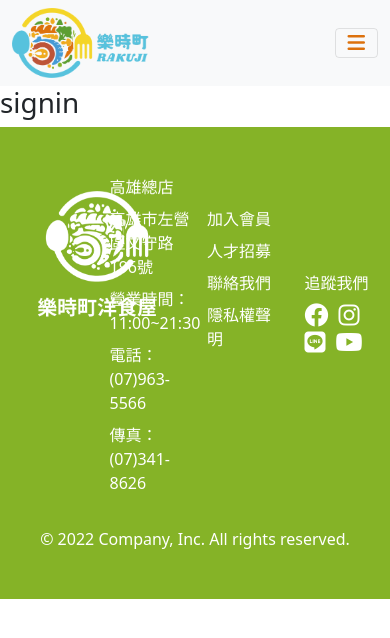
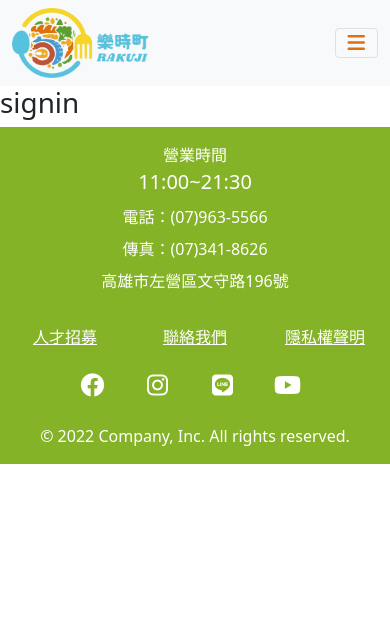
Before and after one commit to rakuji/rakuji, a React (Create React App) app: page /Signin in a window 390 px wide. Shown: the top 638 px of the page. Built offline with nearby package versions, Linux system fonts and the light colour scheme.

Commit message:
update footer

```diff
--- a/src/components/Footer.js
+++ b/src/components/Footer.js
@@ -1,13 +1,12 @@
 import React from "react";
-import { Link } from "react-router-dom";
 import "./style.css";
 
 function Footer() {
   return (
     <footer>
-      <div className="container py-5">
+      <div className="container py-5 aaaa">
         <div className="row">
-          <div className="col-3">
+          <div className="col-3 ">
             <img src={require("../images/footer_logo.png")} alt="" />
           </div>
 
@@ -34,7 +33,7 @@
           <div className="col-3">
             <ul className="nav flex-column">
               <li className="nav-item mb-2">
-                <div style={{visibility: "hidden"}}>#</div>
+                <div style={{ visibility: "hidden" }}>#</div>
               </li>
               <li className="nav-item mb-2">
                 <a href="#" className="p-0">
@@ -47,9 +46,9 @@
                 </a>
               </li>
               <li className="nav-item mb-2">
-                <Link to="/Contact" className="p-0">
+                <a href="/Contact" className="p-0">
                   聯絡我們
-                </Link>
+                </a>
               </li>
               <li className="nav-item mb-2">
                 <a href="#" className="p-0">
@@ -62,13 +61,13 @@
           <div className="col-3">
             <ul className="nav flex-column">
               <li className="nav-item mb-2">
-                <div style={{visibility: "hidden"}}>#</div>
+                <div style={{ visibility: "hidden" }}>#</div>
               </li>
               <li className="nav-item mb-2">
-                <div style={{visibility: "hidden"}}>#</div>
+                <div style={{ visibility: "hidden" }}>#</div>
               </li>
               <li className="nav-item mb-2">
-                <div style={{visibility: "hidden"}}>#</div>
+                <div style={{ visibility: "hidden" }}>#</div>
               </li>
               <li className="nav-item mb-2">
                 <span>追蹤我們</span>
@@ -95,6 +94,81 @@
           <span>© 2022 Company, Inc. All rights reserved.</span>
         </div>
       </div>
+
+      <div className="container py-3 bbbb">
+        <div className="text-center">
+          <div className="col-12">
+            <ul className="nav flex-column">
+              <li className="nav-item ">
+                <span className="p-0">營業時間</span>
+              </li>
+              <li className="nav-item mb-2">
+                <span className="fs-5">11:00~21:30</span>
+              </li>
+              <li className="nav-item mb-2">
+                <span className="p-0">電話：(07)963-5566</span>
+              </li>
+              <li className="nav-item mb-2">
+                <span className="p-0">傳真：(07)341-8626</span>
+              </li>
+
+              <li className="nav-item mb-2">
+                <span className="p-0">高雄市左營區文守路196號</span>
+              </li>
+            </ul>
+            <ul className="nav  row align-items-center ">
+              <li className="nav-item ">
+                <div style={{ visibility: "hidden" }}>#</div>
+              </li>
+              <li className="nav-item col-4">
+                <a href="#" className="p-0 cccc">
+                  人才招募
+                </a>
+              </li>
+              <li className="nav-item col-4">
+                <a href="/Contact" className="p-0">
+                  聯絡我們
+                </a>
+              </li>
+              <li className="nav-item col-4">
+                <a href="#" className="p-0">
+                  隱私權聲明
+                </a>
+              </li>
+            </ul>
+            <ul className="nav  row align-items-center">
+              <li className="nav-item  ">
+                <div style={{ visibility: "hidden" }}>#</div>
+                <li className="nav-item row align-items-center">
+                <a href="#" className="p-0 col-2">
+
+                </a>
+                <a href="#" className="p-0 col-2">
+                  <i className="fa-brands fa-facebook"></i>
+                </a>
+                <a href="#" className="p-0 col-2">
+                  <i className="fa-brands fa-instagram"></i>
+                </a>
+                <a href="#" className="p-0 col-2">
+                  <i className="fa-brands fa-line"></i>
+                </a>
+                <a href="#" className="p-0 col-2">
+                  <i className="fa-brands fa-youtube"></i>
+                </a>
+                <a href="#" className="p-0 col-2">
+
+                </a>
+              </li>
+              </li>
+
+            </ul>
+          </div>
+        </div>
+
+        <div className="d-flex justify-content-center mt-4">
+          <span>© 2022 Company, Inc. All rights reserved.</span>
+        </div>
+      </div>
     </footer>
   );
 }
--- a/src/components/style.css
+++ b/src/components/style.css
@@ -8,6 +8,13 @@
 .navbar-light .navbar-nav .nav-link {
   color: #58c2dd;
 }
+
+.breadcrumb .breadcrumb-item .active {
+  color: #58c2dd;
+
+}
+
+
 
 nav .iconify {
   font-size: 24px;
@@ -27,14 +34,16 @@
 /* navbar mobile */
 
 
-.navbar-light .navbar-toggler{
+.navbar-light .navbar-toggler {
   border-color: transparent;
 }
-.navbar-toggler:focus{
+
+.navbar-toggler:focus {
   box-shadow: none;
 }
 
-nav #navopen,nav #navclose{
+nav #navopen,
+nav #navclose {
   color: #dc710d;
   transition: 5s;
 }
@@ -65,6 +74,23 @@
   margin-right: 10px;
 }
 
-p{
-  font-size: 66px;
+.bbbb {
+  display: none;
 }
+
+@media screen and (max-width:768px) {
+  .aaaa {
+    display: none;
+  }
+
+  .bbbb {
+    display: block;
+  }
+
+  footer a {
+    font-size: 1rem;
+    color: #fff;
+    text-decoration: underline;
+  }
+
+}
--- a/src/pages/Contact/Contact.js
+++ b/src/pages/Contact/Contact.js
@@ -1,76 +1,73 @@
-import React, { Component } from "react";
-import { Form, Col, Button } from "react-bootstrap";
+import React from "react";
+import { Form, Col, Row, Container } from "react-bootstrap";
 import "./Contact.css";
 
 const Contact = () => {
   return (
-    // <div style={{ minHeight: " calc(100vh - 86px - 308px)" }}>關於我們</div>
-    <div className="container shadow p-3 mb-5 bg-white rounded d-grid gap-3 my-5 px-5">
-      <div className="row justify-content-center">
-        <div className="col">
+    <Container className="shadow p-3 mb-5 bg-white rounded d-grid gap-3 my-5 px-5">
+      <Row className="justify-content-center">
+        <Col>
           <h2>聯絡我們</h2>
-        </div>
-      </div>
-
-      <div className="row">
-        <div className="col">
+        </Col>
+      </Row>
+      <Row>
+        <Col>
           <h3>請填寫您的聯絡方式</h3>
-        </div>
-      </div>
-
-      <div className="row">
-        <div className="col">
+        </Col>
+      </Row>
+      <Row>
+        <Col>
           <Form.Group className="mb-3" controlId="exampleForm.ControlInput1">
             <Form.Label>姓名</Form.Label>
             <Form.Control type="text" placeholder="" />
           </Form.Group>
-        </div>
-      </div>
-      <div className="row">
-        <div className="col">
+        </Col>
+      </Row>
+      <Row>
+        <Col>
           <Form.Group className="mb-3" controlId="exampleForm.ControlInput2">
             <Form.Label>Email</Form.Label>
             <Form.Control type="email" placeholder="" />
           </Form.Group>
-        </div>
-      </div>
-      <div className="row">
-        <div className="col">
+        </Col>
+      </Row>
+      <Row>
+        <Col>
           <div>選擇項目</div>
-        </div>
-      </div>
-      <div className="row">
-        <div className="col">
+        </Col>
+      </Row>
+      <Row>
+        <Col>
           <Form.Select aria-label="Default select example">
             <option>一般消費建議</option>
             <option value="1">One</option>
             <option value="2">Two</option>
             <option value="3">Three</option>
           </Form.Select>
-        </div>
-      </div>
-      <div className="row">
-        <div className="col">
+        </Col>
+      </Row>
+      <Row>
+        <Col>
           <Form.Group className="mb-3" controlId="exampleForm.ControlInput3">
             <Form.Label>主旨</Form.Label>
             <Form.Control type="text" placeholder="" />
           </Form.Group>
-        </div>
-      </div>
-      <div className="row">
-        <div className="col">
+        </Col>
+      </Row>
+      <Row>
+        <Col>
           <Form.Group className="mb-3" controlId="exampleForm.ControlTextarea1">
             <Form.Label>留言</Form.Label>
             <Form.Control as="textarea" rows={3} />
           </Form.Group>
-        </div>
-      </div>
-      <div className="row">
-        <div className="col d-flex justify-content-center">
+        </Col>
+      </Row>
+      <Row>
+        <Col className="d-flex justify-content-center">
           <input type="button" value="送出" className="btn1"></input>
-        </div>
-      </div>
-    </div>
+        </Col>
+      </Row>
+    </Container>
   );
 };
 
```
